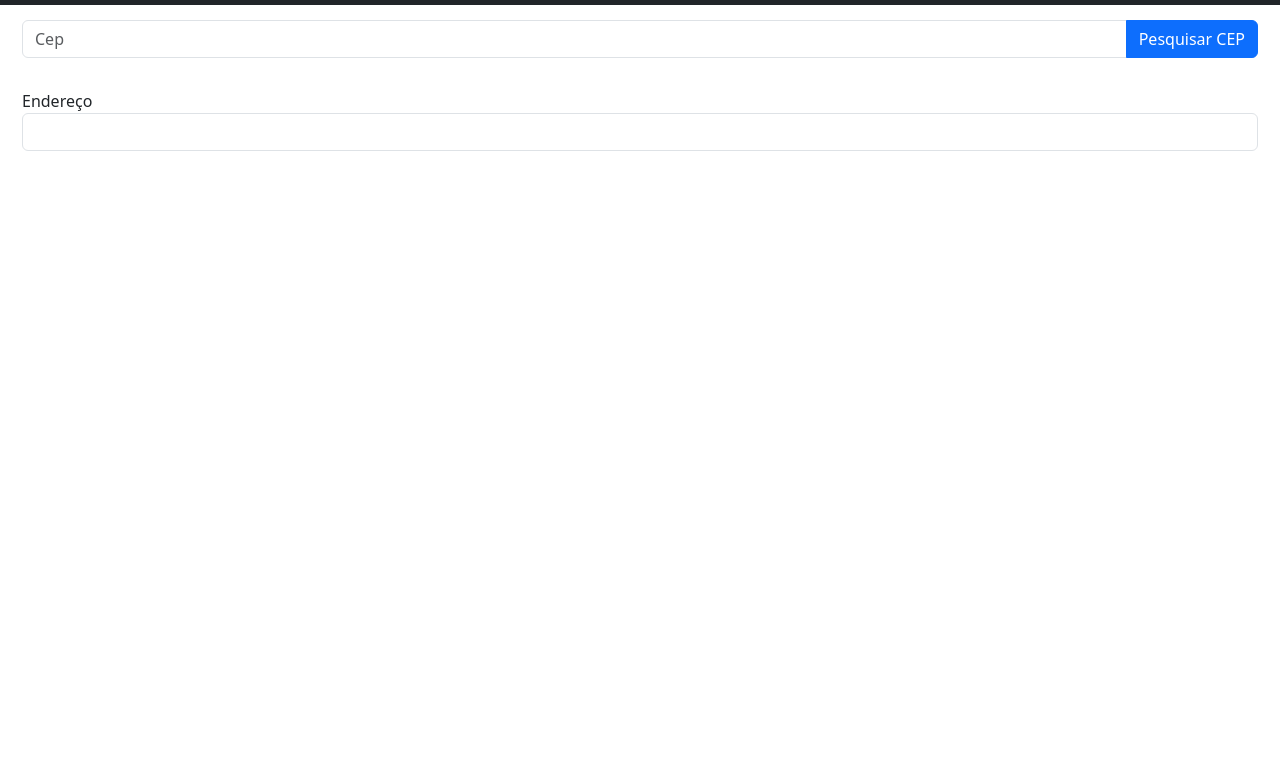
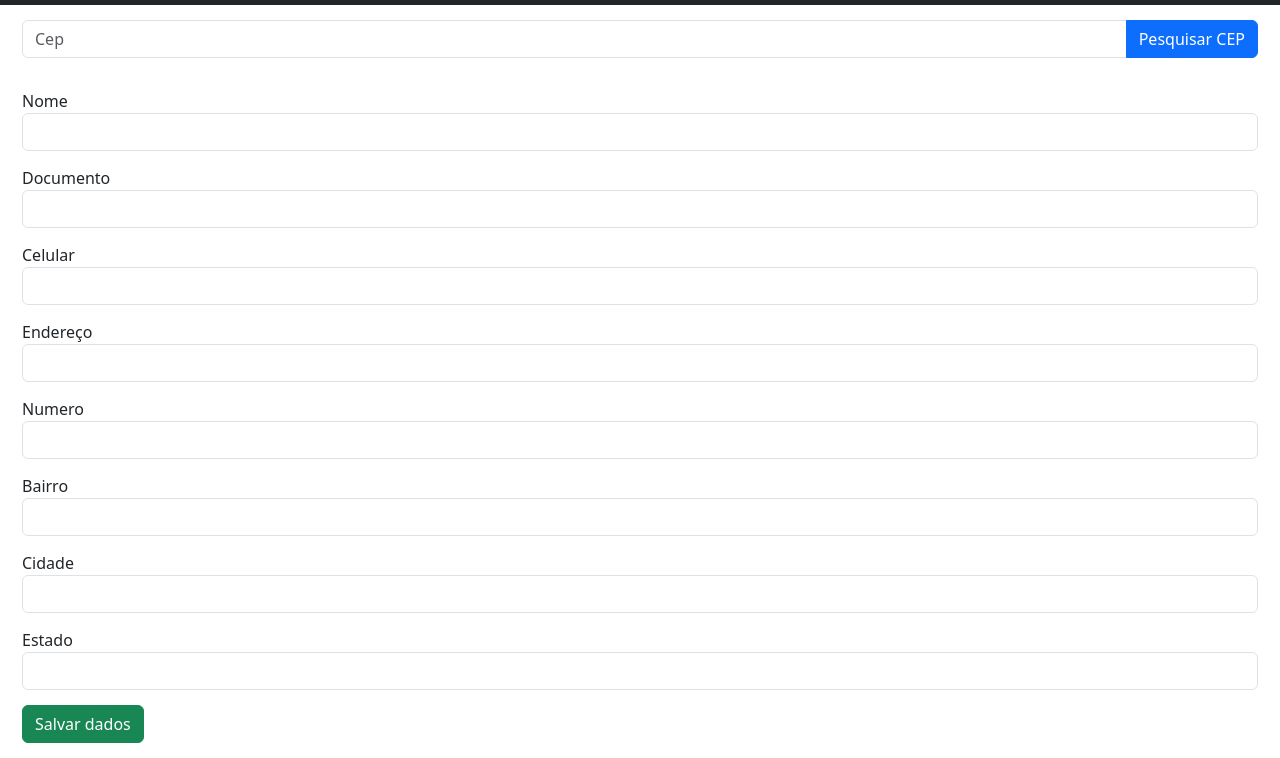
Before and after one commit to teteusssz9/cordova-pams2, a website: page www/index.html in a window 1280 px wide. Shown: the part 51-809 px from the top of the page. Drawn offline with Linux system fonts and the light colour scheme.

Commit message:
Cadastro quase pronto

```diff
--- a/www/index.html
+++ b/www/index.html
@@ -37,17 +37,69 @@
                   </div>
             </div>
         </div>
+        <div class="row">
+          <div class="col-xs-12">
+              <label>Nome</label>
+              <input class="form-control" type="text" id="nome" />
+          </div>
+      </div>
+      <div class="row">
+        <div class="col-xs-12">
+            <label>Documento</label>
+            <input class="form-control" type="text" id="documento" />
+        </div>
+    </div>
+    <div class="row">
+      <div class="col-xs-12">
+          <label>Celular</label>
+          <input class="form-control" type="text" id="celular" />
+      </div>
+  </div>
+  <div class="row">
+    <div class="col-xs-12">
+        <label>Endereço</label>
+        <input class="form-control" type="text" id="logradouro" />
+    </div>
+</div>
+<div class="row">
+  <div class="col-xs-12">
+      <label>Numero</label>
+      <input class="form-control" type="text" id="numero" />
+  </div>
+</div>
+<div class="row">
+  <div class="col-xs-12">
+      <label>Bairro</label>
+      <input class="form-control" type="text" id="bairro" />
+  </div>
+</div>
 
         <div class="row">
             <div class="col-xs-12">
-                <label>Endereço</label>
-                <input class="form-control" type="text" id="logradouro" />
+                <label>Cidade</label>
+                <input class="form-control" type="text" id="cidade" />
             </div>
         </div>
+        <div class="row">
+          <div class="col-xs-12">
+              <label>Estado</label>
+              <input class="form-control" type="text" id="estado" />
+          </div>
+      </div>
+
+      <div class="row">
+        <div class="col-xs-12">
+           <button class="btn btn-success" onclick="enviar()" >
+            Salvar dados
+           </button>
+        </div>
+    </div>
 
 
 
         <script src="js/js-bootstrap/bootstrap.bundle.js"></script>
         <script src="js/index.js"></script>
+        <script src="js/cadastrocliente.js" ></script>
+
     </body>
 </html>
--- /dev/null
+++ b/www/js/cadastrocliente.js
@@ -0,0 +1,24 @@
+function enviar(){
+    const dbParam = JSON.stringify(
+        {
+            "nome": document.querySelector("#nome").value,
+            "documento": document.querySelector("#documento").value,
+            "celular": document.querySelector("#celular").value,
+            "numero": document.querySelector("#numero").value,
+            "cidade": document.querySelector("#cidade").value,
+            "estado": document.querySelector("#estado").value,
+            "bairro": document.querySelector("#bairro").value,
+            "endereco": document.querySelector("#logradouro").value,
+            "cep": document.querySelector("#cep").value
+        }
+    );
+    const xmlhttp = new XMLHttpRequest();
+    xmlhttp.onload = function() {
+        const myObj = JSON.parse(this.responseText);
+        console.log(myObj);
+        document.getElementById("demo").innerHTML = myObj;
+    }
+    xmlhttp.open("POST", "https://etec.fernandograciano.com.br/cadastrocliente.php");
+    xmlhttp.setRequestHeader("Content-type", "application/x-www-form-urlencoded");
+    xmlhttp.send("dados="+dbParam );
+}
```
